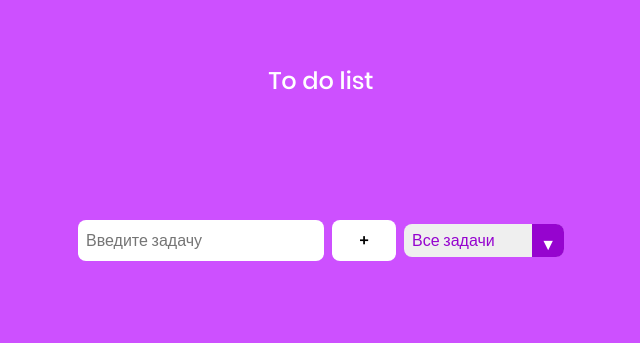
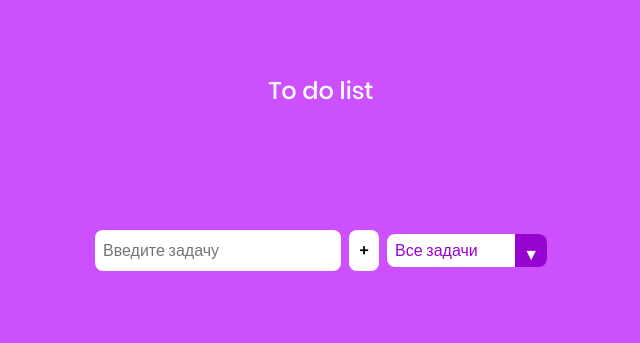
Before and after one commit to Kate2111/JS_Todo-list, a website: page src/index-lesson1.html in a window 1280 px wide. Shown: the whole page, without its empty margins (319-959 px from the left). Drawn offline with nearby package versions, Linux system fonts and the light colour scheme; files that its build step writes are made by us from their sources.

Commit message:
change ctyle input

```diff
--- a/src/index-lesson1.html
+++ b/src/index-lesson1.html
@@ -8,6 +8,7 @@
     <link rel="stylesheet" href="css/style-lesson1.min.css">
 </head>
 <body>
+    <section class="wrapper">
         <header>To do list</header>
 
         <form class="todo-list" action="">
@@ -31,7 +32,7 @@
             </ul>
         </div>
 
-
+    </section>
 
 </body>
 <script src="js/script-lesson1.js"></script>
--- a/src/js/script-lesson1.js
+++ b/src/js/script-lesson1.js
@@ -131,6 +131,7 @@ function deleteCheck(event) {
         const input = document.createElement('input');
         input.classList.add('edit');
         input.value = elem.textContent;
+        input.style.outline = 'none';
         elem.textContent = '';
         elem.appendChild(input);
 
--- a/src/sass/style-lesson1.scss
+++ b/src/sass/style-lesson1.scss
@@ -13,6 +13,10 @@ body {
     min-height: 100vh;
 }
 
+.wrapper {
+    padding: 10px;
+}
+
 header  {
    font-size: 1.5rem;
 }
@@ -24,6 +28,7 @@ header  {
     align-items: center;
 
     &__input, &__button {
+        outline: none;
         padding: 0.5rem;
         border: none;
         font-size: 1rem;
@@ -32,7 +37,7 @@ header  {
     }
 
     &__button {
-        width: 5vw;
+        width: 30px;
         margin-left: 0.5rem;
         cursor: pointer;
         transition: all 0.3 ease;
@@ -48,6 +53,7 @@ header  {
     border: none;
     padding: 0.5rem;
     margin-left: 0.5rem;
+    background-color: white;
     color:rgb(150, 4, 207);
     border-radius: 0.5rem;
     font-size: 1rem;
```
Also changed, not shown: dist/css/style-lesson1.min.css, dist/index-lesson1.html, dist/js/script-lesson1.js. Lines whose indentation alone changed are shown as unchanged.
